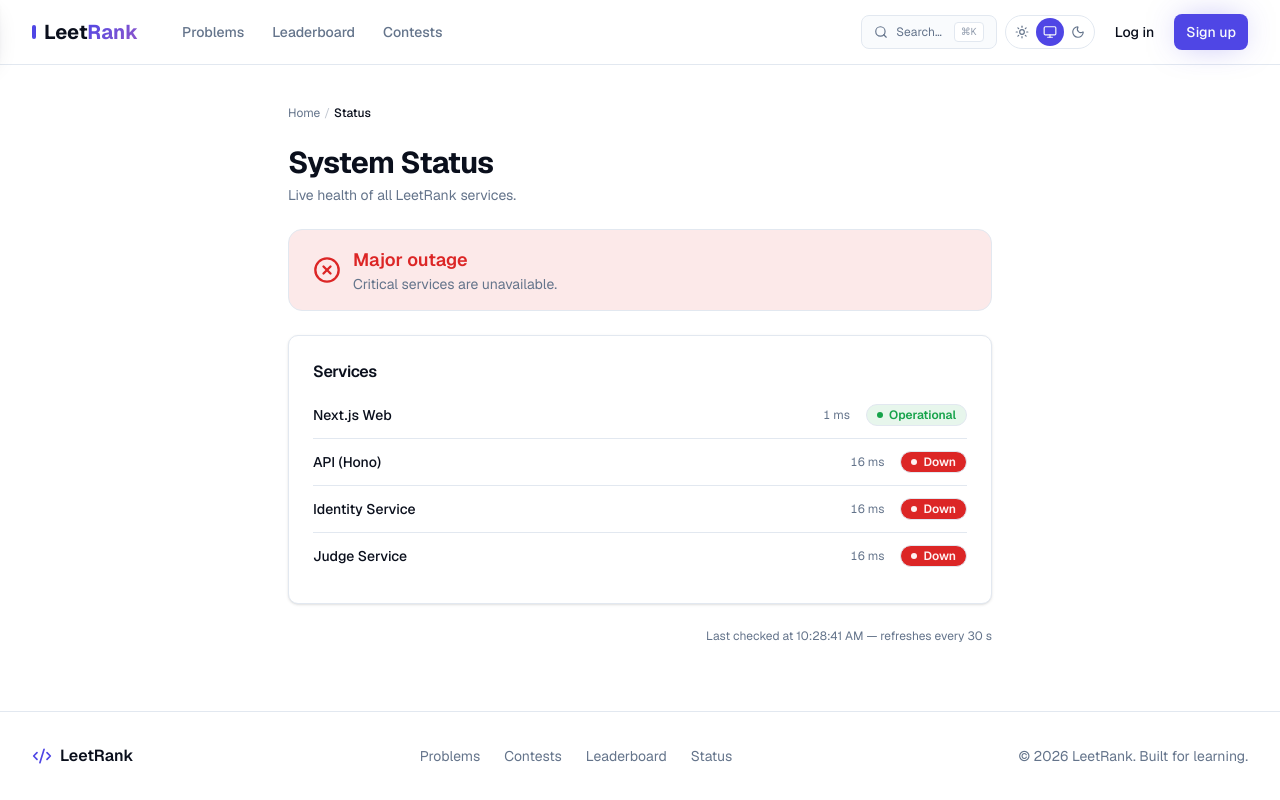
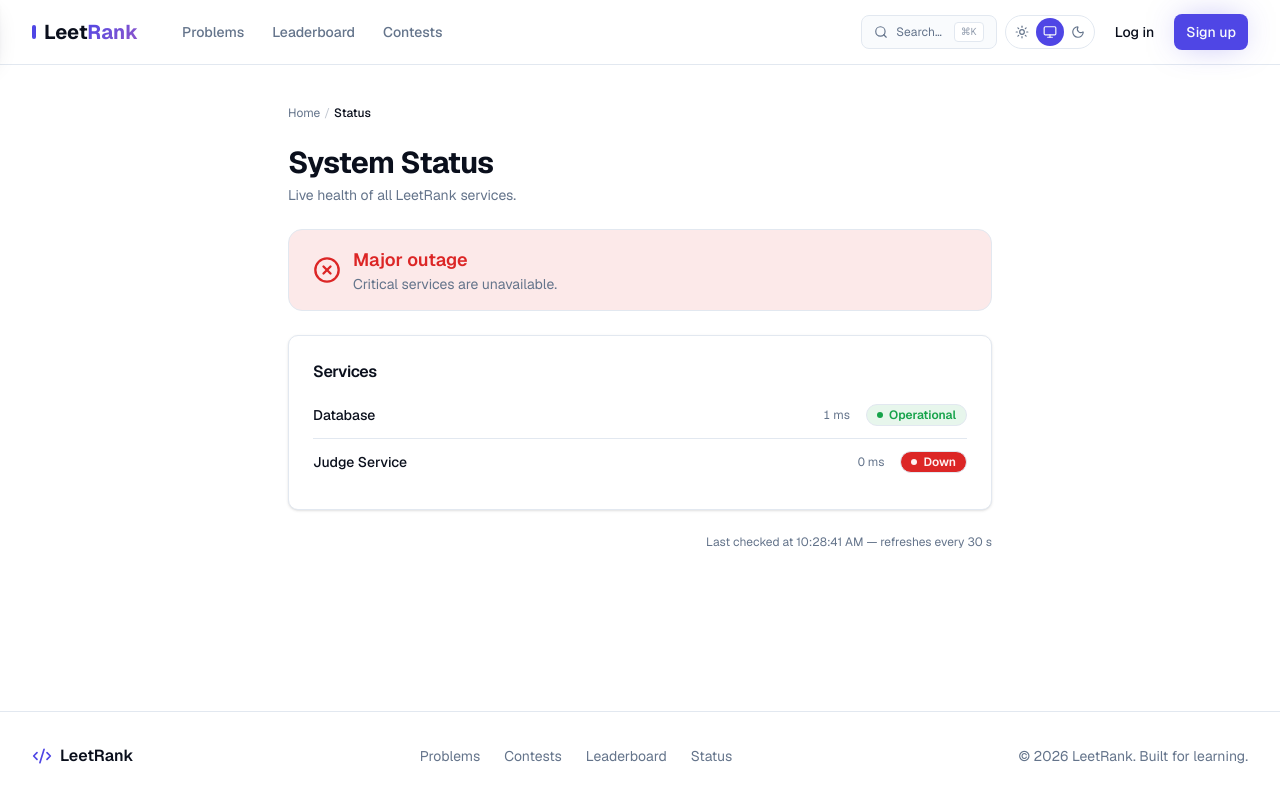
Before and after one commit to JasonTM17/Leetrank_Project, a Next.js app: page /status in a window 1280 px wide. Built offline with nearby package versions, Linux system fonts and the light colour scheme; no server answers; the database is empty.

Commit message:
fix(status): page now hits /api/health (canonical) instead of missing /api/status route

```diff
--- a/src/app/status/page.tsx
+++ b/src/app/status/page.tsx
@@ -24,6 +24,48 @@ interface StatusData {
   status: ServiceHealth;
   services: ServiceResult[];
   checkedAt: string;
+}
+
+interface HealthApiResponse {
+  status: "ok" | "degraded";
+  uptimeSeconds: number;
+  timestamp: string;
+  services: {
+    database: { status: "ok" | "degraded" | "down"; latencyMs?: number };
+    judge: { status: "ok" | "degraded" | "down"; latencyMs?: number };
+  };
+}
+
+function mapApiStatus(s: "ok" | "degraded" | "down"): ServiceHealth {
+  if (s === "ok") return "operational";
+  if (s === "degraded") return "degraded";
+  return "down";
+}
+
+// /api/health is the canonical health endpoint; map its compact shape to
+// the richer ServiceResult[] this page renders. Adds 0-latency fallbacks
+// when a probe is "down" (no latency was observed).
+function mapHealth(h: HealthApiResponse): StatusData {
+  const services: ServiceResult[] = [
+    {
+      id: "database",
+      name: "Database",
+      status: mapApiStatus(h.services.database.status),
+      latencyMs: h.services.database.latencyMs ?? 0,
+    },
+    {
+      id: "judge",
+      name: "Judge Service",
+      status: mapApiStatus(h.services.judge.status),
+      latencyMs: h.services.judge.latencyMs ?? 0,
+    },
+  ];
+
+  const hasDown = services.some((s) => s.status === "down");
+  const hasDegraded = services.some((s) => s.status === "degraded");
+  const overall: ServiceHealth = hasDown ? "down" : hasDegraded ? "degraded" : "operational";
+
+  return { status: overall, services, checkedAt: h.timestamp };
 }
 
 const BREADCRUMB_ITEMS = [
@@ -111,10 +153,15 @@ export default function StatusPage() {
   const [loading, setLoading] = useState(true);
 
   const fetchStatus = useCallback(() => {
-    fetch("/api/status")
-      .then((r) => (r.ok ? r.json() : null))
-      .then((json: StatusData | null) => {
-        if (json) setData(json);
+    // /api/health is the canonical endpoint; we always parse the body
+    // because a 503 still carries the per-service breakdown we want to show.
+    fetch("/api/health")
+      .then(async (r) => {
+        const json = (await r.json().catch(() => null)) as HealthApiResponse | null;
+        return json;
+      })
+      .then((json) => {
+        if (json) setData(mapHealth(json));
       })
       .catch(() => {/* keep previous data */})
       .finally(() => setLoading(false));
```
